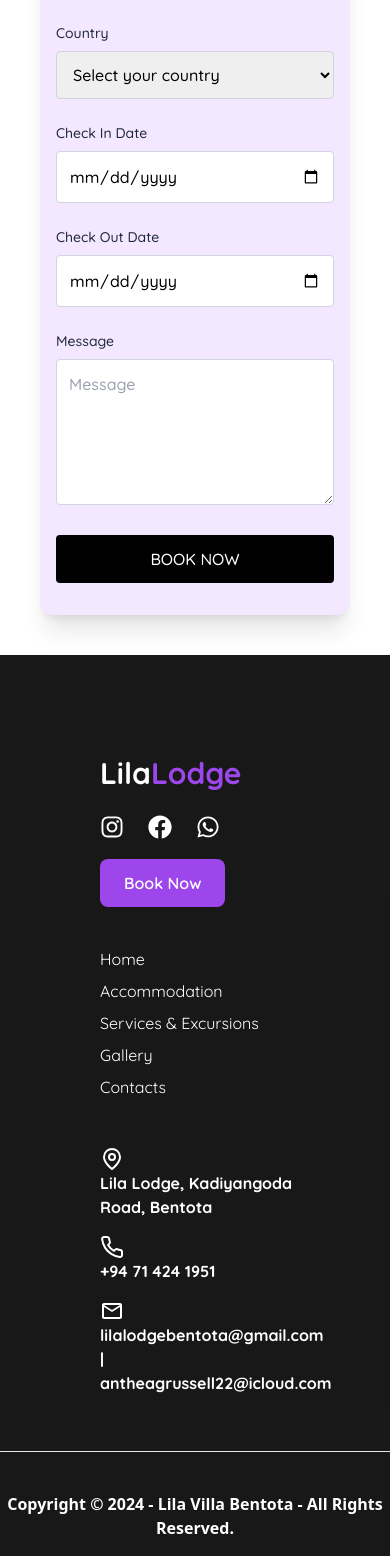
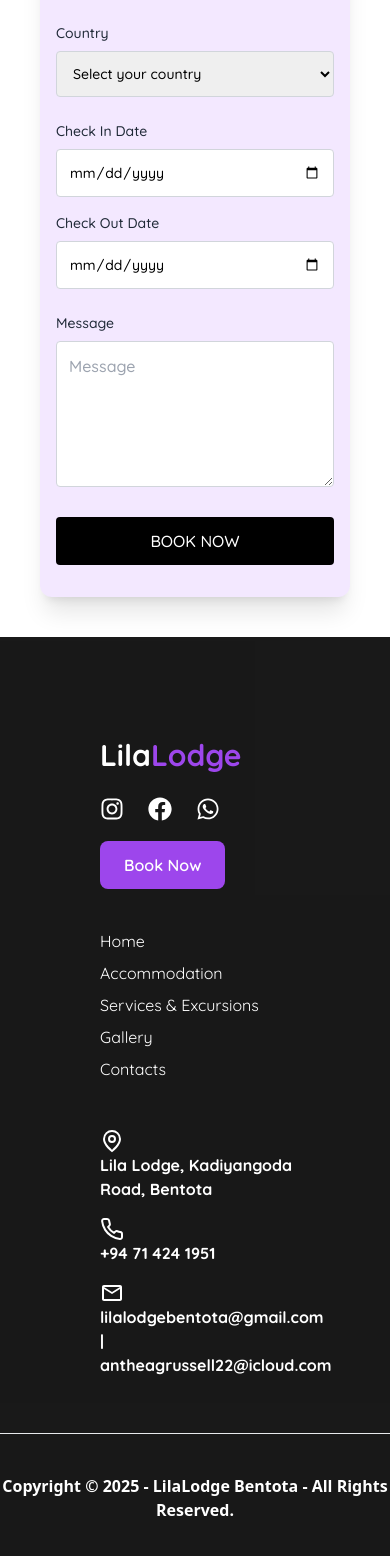
Before and after one commit to madushahc/Lila_Lodge, a Next.js app: page /Book in a window 390 px wide. Shown: the part 1392-2948 px from the top of the page. Built offline with nearby package versions, Linux system fonts and the light colour scheme.

Commit message:
doing some changes

```diff
--- a/app/components/Book.tsx
+++ b/app/components/Book.tsx
@@ -189,7 +189,7 @@ export default function Book() {
                   name="user_country"
                   defaultValue=""
                   required
-                  className="w-full p-3 border border-gray-300 rounded focus:outline-none focus:ring-2 focus:ring-gray-500 transition-all duration-200"
+                  className="w-full p-3 border border-gray-300 rounded focus:outline-none focus:ring-2 focus:ring-gray-500 transition-all duration-200 md:text-base text-sm"
                 >
                   <option value="" disabled>
                     Select your country
@@ -411,7 +411,7 @@ export default function Book() {
                 </select>
               </div>
             </div>
-            <div className="grid grid-cols-1 md:grid-cols-2 gap-6">
+            <div className="grid grid-cols-1 gap-4 md:grid-cols-2 md:gap-6">
               <div>
                 <label className="block mb-2 text-sm font-medium text-gray-800">
                   Check In Date
@@ -420,8 +420,8 @@ export default function Book() {
                   type="date"
                   name="user_checkIn"
                   required
-                  placeholder="Check IN"
-                  className="w-full p-3 border border-gray-300 rounded focus:outline-none focus:ring-2 focus:ring-gray-500 transition-all duration-200"
+                  placeholder="Check In"
+                  className="w-full p-3 border border-gray-300 rounded focus:outline-none focus:ring-2 focus:ring-gray-500 transition-all duration-200 text-sm md:text-base"
                   min={new Date().toISOString().split("T")[0]} // Disable past dates
                 />
               </div>
@@ -435,7 +435,7 @@ export default function Book() {
                   name="user_checkout"
                   required
                   placeholder="Check Out"
-                  className="w-full p-3 border border-gray-300 rounded focus:outline-none focus:ring-2 focus:ring-gray-500 transition-all duration-200"
+                  className="w-full p-3 border border-gray-300 rounded focus:outline-none focus:ring-2 focus:ring-gray-500 transition-all duration-200 text-sm md:text-base"
                   min={new Date().toISOString().split("T")[0]} // Disable past dates
                 />
               </div>
--- a/app/components/Footer.tsx
+++ b/app/components/Footer.tsx
@@ -96,9 +96,9 @@ function Footer() {
       </div>
       <div className="flex flex-col justify-center iteem-center text-center pb-5 bg-black opacity-90">
         <hr className="pb-10 text-white"></hr>
-        <div className="text-white h-1/2 w-full flex md:flex-row flex-col justify-around items-start pb-5">
-          <h1 className="font-semibold">
-            Copyright © 2024 - Lila Villa Bentota - All Rights Reserved.
+        <div className="text-white h-1/2 w-full flex flex-col md:flex-row justify-around md:justify-center items-start md:items-center pb-5">
+          <h1 className="font-semibold text-center md:text-left">
+            Copyright © 2025 - LilaLodge Bentota - All Rights Reserved.
           </h1>
         </div>
       </div>
--- a/app/components/Form.tsx
+++ b/app/components/Form.tsx
@@ -2,7 +2,7 @@
 import { useRef } from "react";
 import emailjs from "emailjs-com";
 import { FaInstagram, FaFacebook, FaWhatsapp } from "react-icons/fa";
-import {motion} from "framer-motion";
+import { motion } from "framer-motion";
 export default function Form() {
   const form = useRef<HTMLFormElement>(null);
 
@@ -44,7 +44,8 @@ export default function Form() {
             ease: "easeIn",
             duration: 1,
           }}
-        className="w-full md:w-1/2 space-y-6">
+          className="w-full md:w-1/2 space-y-6"
+        >
           <h1 className="text-4xl font-semibold">Contact Us</h1>
           <div>
             <h3 className="text-lg font-medium">Address:</h3>
@@ -379,7 +380,7 @@ export default function Form() {
       </div>
 
       {/* Map Section */}
-      <div className="rounded-2xl flex flex-col md:flex-row justify-between items-center bg-purple-100 mt-10">
+      <div className="rounded-2xl flex flex-col md:flex-row justify-between items-center bg-purple-100 mt-10 px-4 sm:px-8 lg:px-16 py-6">
         <motion.div
           initial={{ x: -100, opacity: 0 }}
           whileInView={{ x: 0, opacity: 1 }}
@@ -390,9 +391,12 @@ export default function Form() {
             ease: "easeIn",
             duration: 1,
           }}
-        className="px-8 py-12">
-          <h1 className="text-3xl font-bold">Our Location</h1>
-          <p className="text-lg text-gray-700">
+          className="mb-6 md:mb-0 md:w-1/2"
+        >
+          <h1 className="text-2xl sm:text-3xl lg:text-4xl font-bold mb-4 text-center md:text-left">
+            Our Location
+          </h1>
+          <p className="text-base sm:text-lg text-gray-700 text-center md:text-left">
             Visit our place to enjoy yourself
           </p>
         </motion.div>
@@ -406,9 +410,10 @@ export default function Form() {
             ease: "easeIn",
             duration: 1,
           }}
-        className="p-5">
+          className="w-full md:w-1/2"
+        >
           <iframe
-            className="rounded-xl w-full max-w-[1000px] h-[400px] md:w-[1000px] md:h-[600px]"
+            className="rounded-xl w-full h-[400px] sm:h-[400px] md:h-[600px]  max-w-[1000px]"
             src="https://www.google.com/maps/embed?pb=!1m18!1m12!1m3!1d7929.593765013944!2d80.0119150843243!3d6.42013897925796!2m3!1f0!2f0!3f0!3m2!1i1024!2i768!4f13.1!3m3!1m2!1s0x3ae22d8712a6f7f9%3A0xa2df7410dca18ad4!2sLila%20Lodge%20-%20Bentota!5e0!3m2!1sen!2slk!4v1735270835364!5m2!1sen!2slk"
           ></iframe>
         </motion.div>
```
Also changed, not shown: app/page.tsx (+39 -24 lines). Lines whose indentation alone changed are shown as unchanged.
